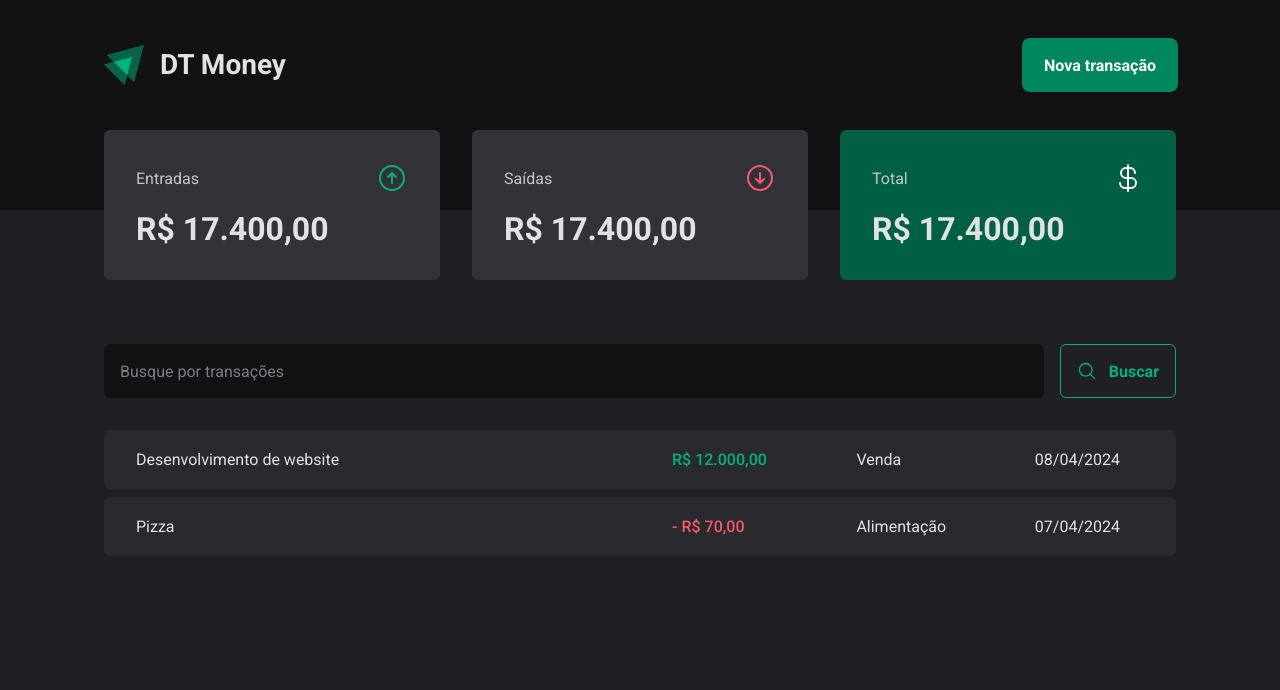
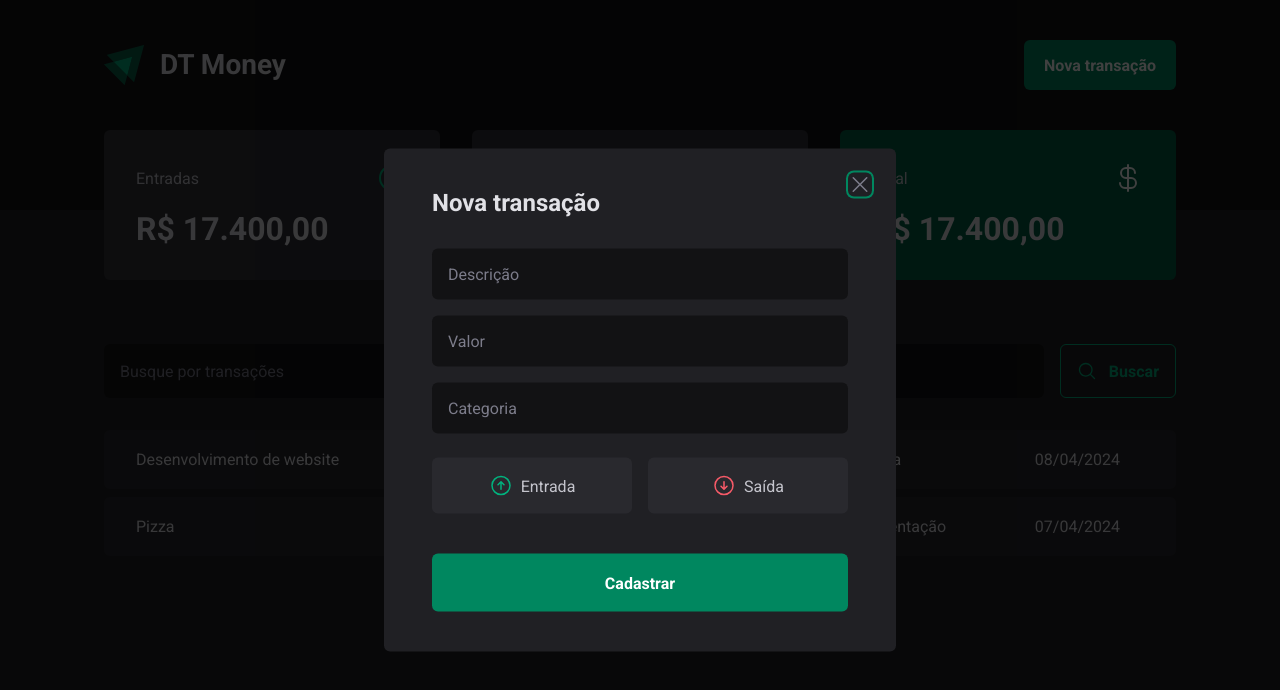
Before and after one commit to ddanielcruz/ignite-react-03-dt-money, a React (Vite) app: page / in a window 1280 px wide. Both pictures are taken after a click on the button "Nova transação". Shown: the top 690 px of the page. Built offline with nearby package versions, Linux system fonts and the light colour scheme.

Commit message:
Complete application UI

```diff
--- a/package.json
+++ b/package.json
@@ -11,6 +11,8 @@
   },
   "dependencies": {
     "@phosphor-icons/react": "^2.1.4",
+    "@radix-ui/react-dialog": "^1.0.5",
+    "@radix-ui/react-radio-group": "^1.1.3",
     "react": "^18.2.0",
     "react-dom": "^18.2.0",
     "styled-components": "^6.1.8"
--- a/src/components/Header/index.tsx
+++ b/src/components/Header/index.tsx
@@ -1,3 +1,6 @@
+import * as Dialog from '@radix-ui/react-dialog'
+
+import { NewTransactionModal } from '../NewTransactionModal'
 import {
   HeaderContainer,
   HeaderContent,
@@ -14,7 +17,13 @@
           <h1>DT Money</h1>
         </HeaderBrand>
 
-        <NewTransactionButton>Nova transação</NewTransactionButton>
+        <Dialog.Root>
+          <Dialog.Trigger asChild>
+            <NewTransactionButton>Nova transação</NewTransactionButton>
+          </Dialog.Trigger>
+
+          <NewTransactionModal />
+        </Dialog.Root>
       </HeaderContent>
     </HeaderContainer>
   )
--- /dev/null
+++ b/src/components/NewTransactionModal/index.tsx
@@ -0,0 +1,51 @@
+import * as Dialog from '@radix-ui/react-dialog'
+import { ArrowCircleDown, ArrowCircleUp, X } from '@phosphor-icons/react'
+
+import {
+  CloseButton,
+  Content,
+  Overlay,
+  TransactionType,
+  TransactionTypeButton,
+} from './styles'
+
+export function NewTransactionModal() {
+  return (
+    <Dialog.Portal>
+      <Overlay />
+      <Content>
+        <Dialog.Title>Nova transação</Dialog.Title>
+        <CloseButton>
+          <X size={24} />
+        </CloseButton>
+
+        <form action="">
+          <input type="text" placeholder="Descrição" required />
+          <input type="number" placeholder="Valor" required />
+          <input type="text" placeholder="Categoria" required />
+
+          <TransactionType>
+            <TransactionTypeButton
+              type="button"
+              variant="income"
+              value="income"
+            >
+              <ArrowCircleUp size={24} />
+              <span>Entrada</span>
+            </TransactionTypeButton>
+            <TransactionTypeButton
+              type="button"
+              variant="expense"
+              value="expense"
+            >
+              <ArrowCircleDown size={24} />
+              <span>Saída</span>
+            </TransactionTypeButton>
+          </TransactionType>
+
+          <button type="submit">Cadastrar</button>
+        </form>
+      </Content>
+    </Dialog.Portal>
+  )
+}
--- /dev/null
+++ b/src/components/NewTransactionModal/styles.ts
@@ -0,0 +1,118 @@
+import { styled } from 'styled-components'
+import * as Dialog from '@radix-ui/react-dialog'
+import * as RadioGroup from '@radix-ui/react-radio-group'
+
+export const Overlay = styled(Dialog.Overlay)`
+  position: fixed;
+  width: 100vw;
+  height: 100vh;
+  inset: 0;
+  background: rgba(0, 0, 0, 0.75);
+`
+
+export const Content = styled(Dialog.Content)`
+  min-width: 32rem;
+  border-radius: 6px;
+  padding: 2.5rem 3rem;
+  background: ${({ theme }) => theme['gray-800']};
+
+  position: fixed;
+  top: 50%;
+  left: 50%;
+  transform: translate(-50%, -50%);
+
+  form {
+    margin-top: 2rem;
+
+    display: flex;
+    flex-direction: column;
+    gap: 1rem;
+
+    input {
+      border-radius: 6px;
+      border: 0;
+      background-color: ${(props) => props.theme['gray-900']};
+      color: ${(props) => props.theme['gray-300']};
+      padding: 1rem;
+
+      &::placeholder {
+        color: ${(props) => props.theme['gray-500']};
+      }
+    }
+
+    button[type='submit'] {
+      height: 3.625rem;
+      border: 0;
+      background: ${({ theme }) => theme['green-500']};
+      color: ${({ theme }) => theme.white};
+      font-weight: bold;
+      padding: 0 1.25rem;
+      border-radius: 6px;
+      margin-top: 1.5rem;
+      cursor: pointer;
+      transition: background 0.2s;
+
+      &:hover {
+        background: ${({ theme }) => theme['green-700']};
+      }
+    }
+  }
+`
+
+export const CloseButton = styled(Dialog.Close)`
+  position: absolute;
+  background: transparent;
+  border: 0;
+  top: 1.5rem;
+  right: 1.5rem;
+  line-height: 0;
+  color: ${({ theme }) => theme['gray-500']};
+  cursor: pointer;
+  border-radius: 6px;
+`
+
+export const TransactionType = styled(RadioGroup.Root)`
+  display: grid;
+  grid-template-columns: repeat(2, 1fr);
+  gap: 1rem;
+  margin-top: 0.5rem;
+`
+
+interface TransactionTypeButtonProps {
+  variant: 'income' | 'expense'
+}
+
+export const TransactionTypeButton = styled(
+  RadioGroup.Item,
+)<TransactionTypeButtonProps>`
+  background: ${({ theme }) => theme['gray-700']};
+  padding: 1rem;
+  display: flex;
+  align-items: center;
+  justify-content: center;
+  gap: 0.5rem;
+  border-radius: 6px;
+  cursor: pointer;
+  border: 0;
+  color: ${({ theme }) => theme['gray-300']};
+  transition: all 0.2s;
+
+  svg {
+    color: ${({ theme, variant }) =>
+      variant === 'income' ? theme['green-300'] : theme['red-300']};
+  }
+
+  &[data-state='unchecked']:hover {
+    background: ${({ theme }) => theme['gray-600']};
+  }
+
+  &[data-state='checked'] {
+    color: ${({ theme }) => theme.white};
+    background: ${({ theme, variant }) =>
+      variant === 'income' ? theme['green-500'] : theme['red-500']};
+
+    svg {
+      color: ${({ theme }) => theme.white};
+    }
+  }
+`
```
Also changed, not shown: 1 other file (tests, documents, lock files or other folders).
